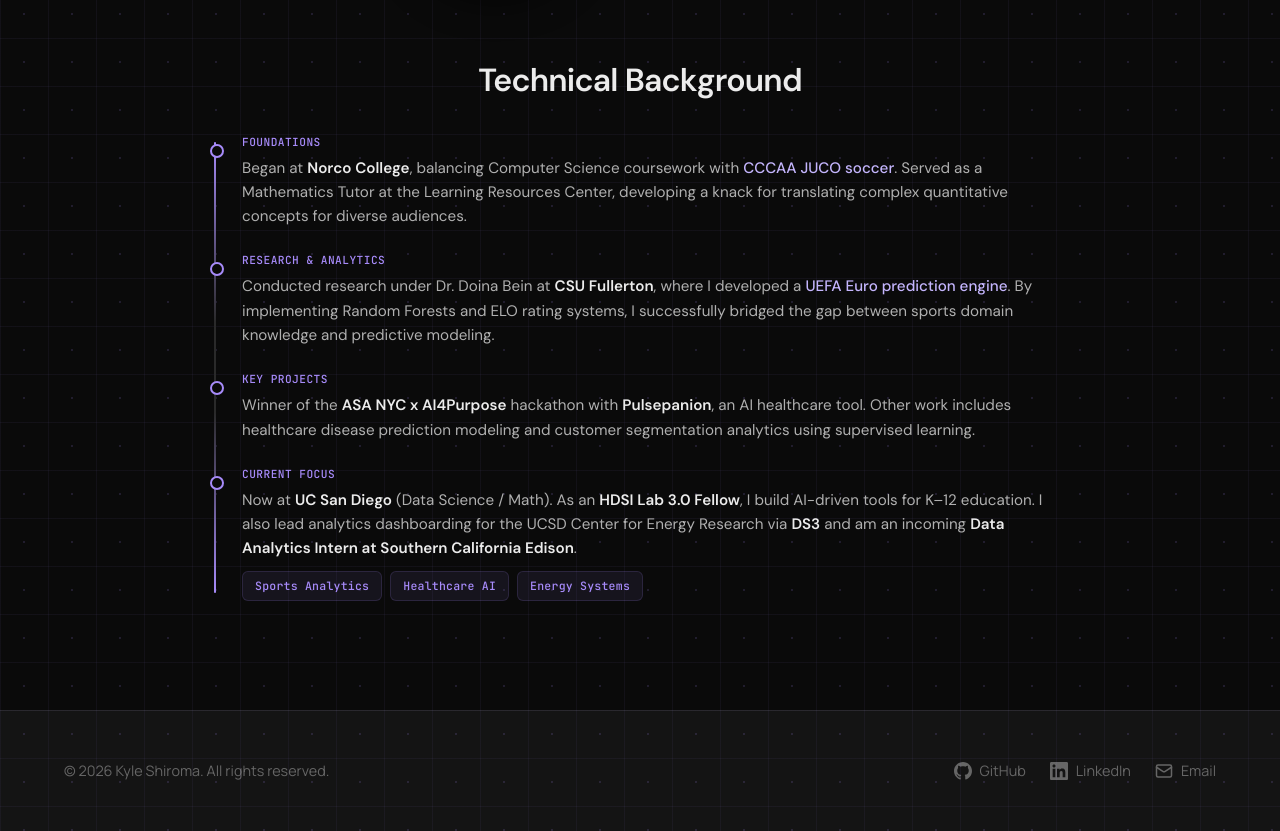
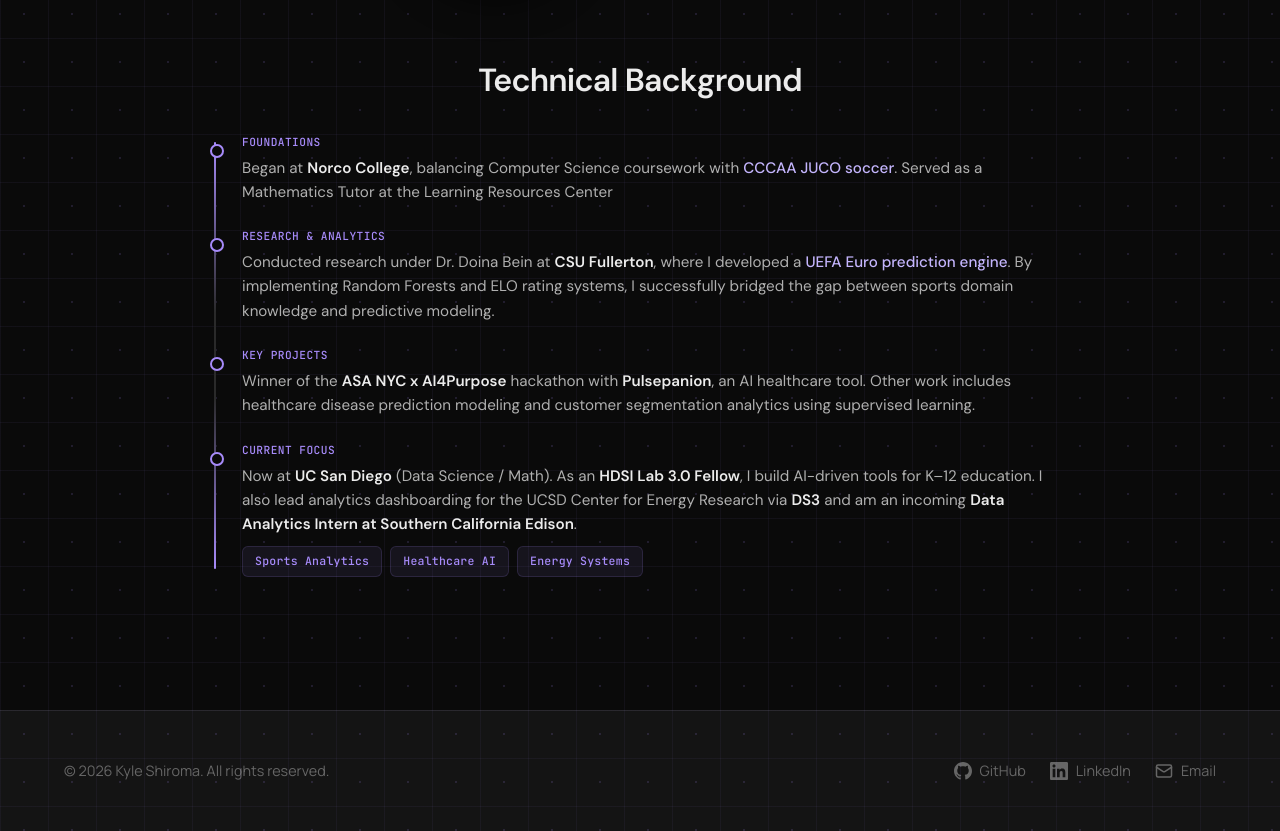
Before and after one commit to k-shiroma-code/k-shiroma-code.github.io, a Jekyll site: the page built from index.md, in a window 1280 px wide and 1273 px high, cut to the strip 442-1273 px from the top of the window. Built offline with Jekyll 4.4.1, drawn with Linux system fonts in a browser that asks for light colours; some web fonts are replaced.

Commit message:
Update index.md

```diff
--- a/index.md
+++ b/index.md
@@ -503,7 +503,7 @@
     <div class="narrative-block">
       <span class="narrative-tag">Foundations</span>
       <p class="narrative-text">
-        Began at <strong>Norco College</strong>, balancing Computer Science coursework with <span class="highlight">CCCAA JUCO soccer</span>. Served as a Mathematics Tutor at the Learning Resources Center, developing a knack for translating complex quantitative concepts for diverse audiences.
+        Began at <strong>Norco College</strong>, balancing Computer Science coursework with <span class="highlight">CCCAA JUCO soccer</span>. Served as a Mathematics Tutor at the Learning Resources Center
       </p>
     </div>
 
```
